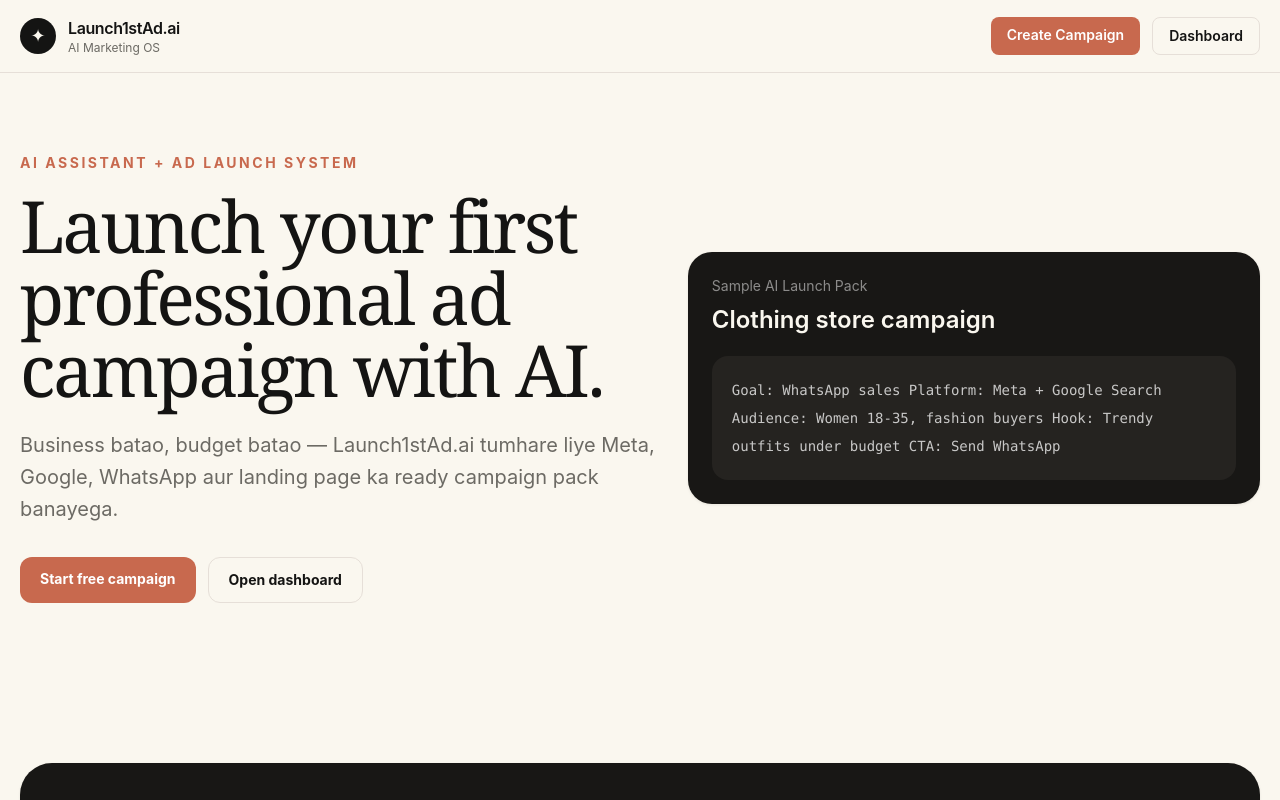
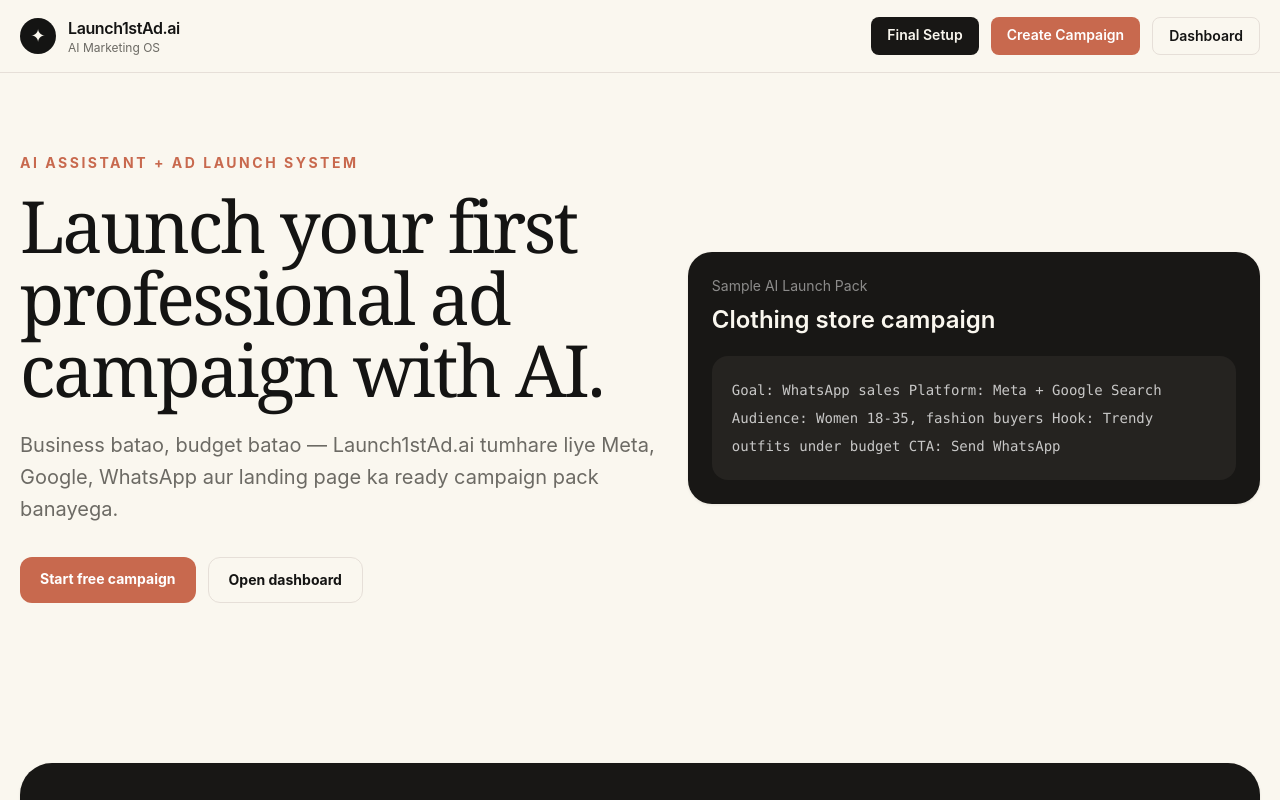
Before and after one commit to lkmeeena882437-dotcom/Launch1stAd.ai, a Next.js app: page / in a window 1280 px wide. Shown: the top 800 px of the page. Built offline with nearby package versions, Linux system fonts and the light colour scheme.

Commit message:
Add public final setup button to homepage

```diff
--- a/app/page.tsx
+++ b/app/page.tsx
@@ -13,6 +13,7 @@ export default function HomePage() {
         <div className="mx-auto flex max-w-7xl flex-wrap items-center justify-between gap-3 px-5 py-4">
           <Brand />
           <div className="flex flex-wrap gap-3">
+            <Link href="/launch" className="rounded-lg bg-dark px-4 py-2 text-sm font-semibold text-canvas">Final Setup</Link>
             <Link href="/campaign" className="rounded-lg bg-coral px-4 py-2 text-sm font-semibold text-white">Create Campaign</Link>
             <Link href="/dashboard" className="rounded-lg border border-hairline px-4 py-2 text-sm font-semibold">Dashboard</Link>
           </div>
```
